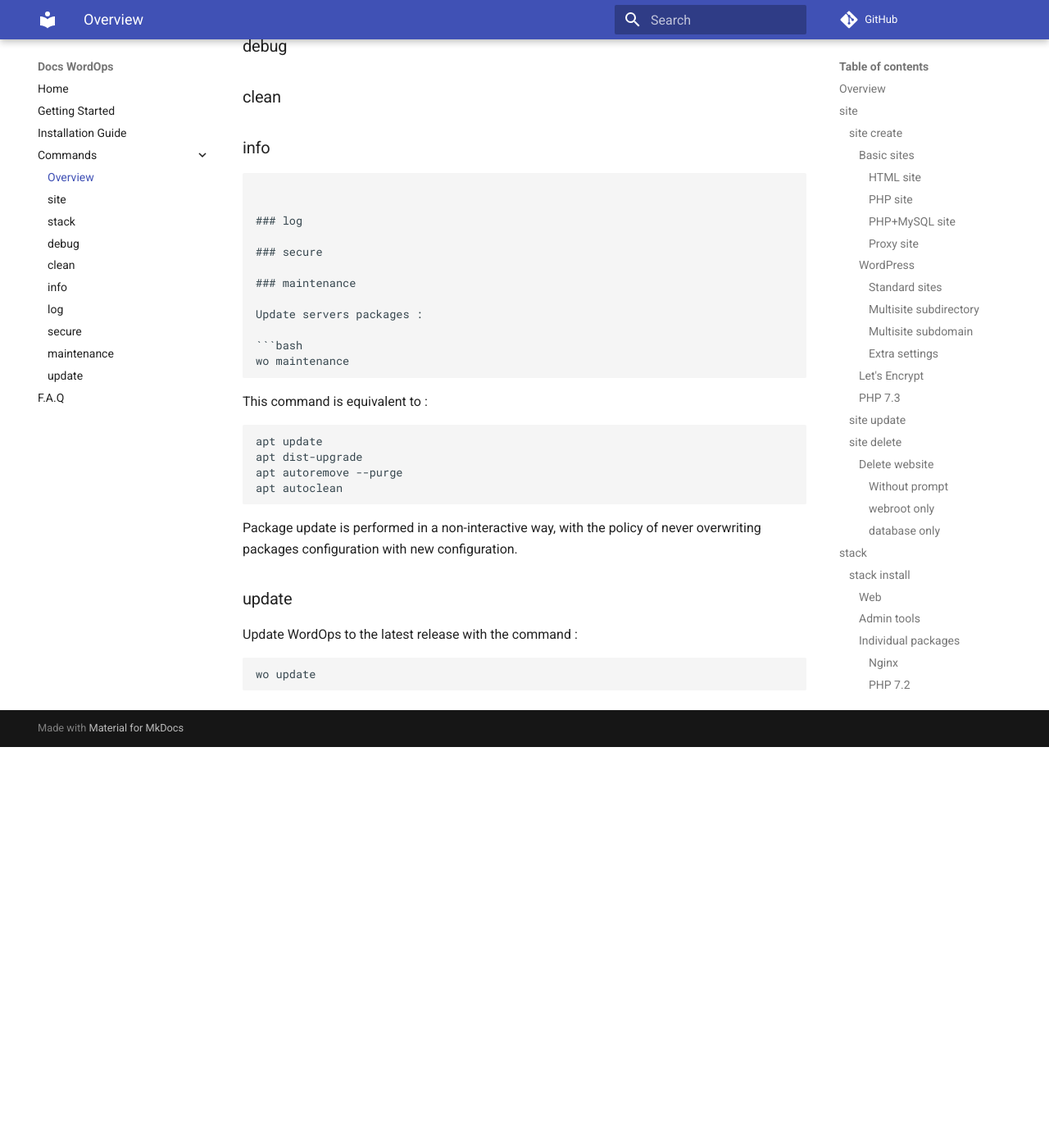
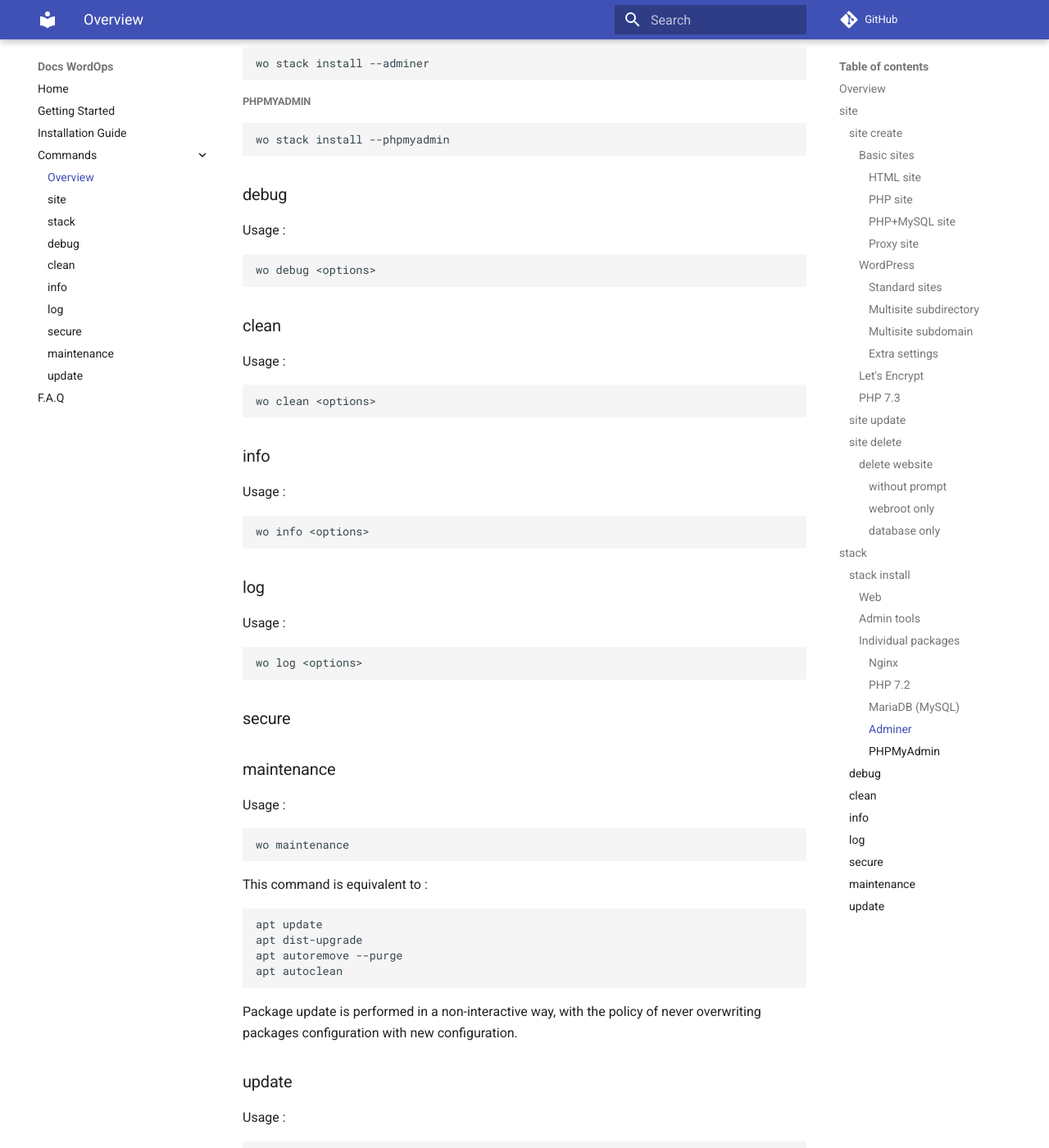
Before and after one commit to WordOps/docs.wordops.net, an MkDocs documentation site: the page built from docs/commands.md, in a window 1280 px wide and 1400 px high, scrolled down 6353 px. Shown: the whole window at 82% size. Built offline with MkDocs 1.6.1 and Material for MkDocs 9.7.7, drawn with Linux system fonts in a browser that asks for light colours; comment, search, counter and statistics services are not loaded; before the commit the page ends 7264 px from its top, so only the background shows below that; some of the changed text lies outside the part shown.

Commit message:
update commands

````diff
--- a/docs/commands.md
+++ b/docs/commands.md
@@ -199,25 +199,25 @@
 wo site delete <domain> <options>
 ```
 
-#### Delete website
+#### delete website
 
 ```bash
 wo site delete example.com
 ```
 
-##### Without prompt
+##### without prompt
 
 ```bash
 wo site delete example.com --no-prompt
 ```
 
-#####  webroot only
+##### webroot only
 
 ```bash
 wo site delete example.com --files
 ```
 
-#####  database only
+##### database only
 
 ```bash
 wo site delete example.com --db
@@ -227,11 +227,19 @@
 
 ## stack
 
+Usage :
+
 ```bash
 wo stack <command> <options>
 ```
 
 ### stack install
+
+Usage :
+
+```bash
+wo stack install <options>
+```
 
 #### Web
 
@@ -248,6 +256,8 @@
 ```
 
 #### Admin tools
+
+WordOps backend with PHPmyAdmin, Adminer, MemcachedAdmin etc..
 
 ```bash
 wo stack install --admin
@@ -287,20 +297,41 @@
 
 ### debug
 
+Usage :
+
+```bash
+wo debug <options>
+```
+
 ### clean
+
+Usage :
+
+```bash
+wo clean <options>
+```
 
 ### info
 
+Usage :
+
 ```bash
-
+wo info <options>
+```
 
 ### log
+
+Usage :
+
+```bash
+wo log <options>
+```
 
 ### secure
 
 ### maintenance
 
-Update servers packages :
+Usage :
 
 ```bash
 wo maintenance
@@ -319,7 +350,7 @@
 
 ### update
 
-Update WordOps to the latest release with the command :
+Usage :
 
 ```bash
 wo update
````
